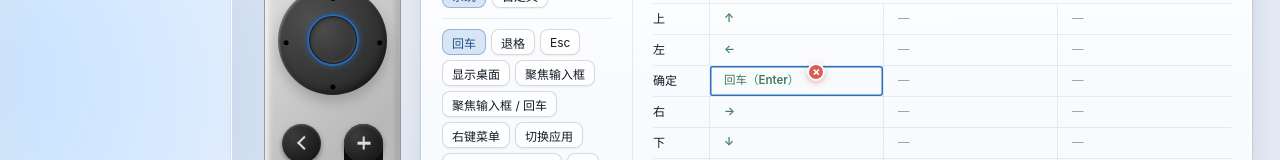
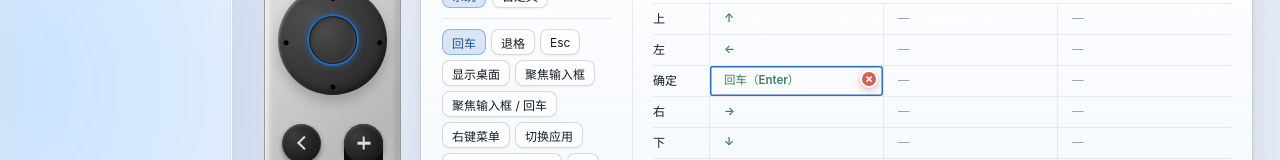
Before and after one commit to poluce/windows-remote-mic, a React (Vite) app: page / in a window 1280 px wide. Both pictures are taken after a click on the button "按键映射". Shown: the part 300-460 px from the top of the page. Built offline with nearby package versions, Linux system fonts and the light colour scheme.

Commit message:
fix: 映射表 × 移到整格内侧右上角
按交互确认：× 不再跟随文字，而是固定在格子内侧右上角（top:4px / right:5px），
格子右侧预留 28px 避免压字；矩阵仍禁止横向溢出。

```diff
--- a/src/pages/MappingPage.css
+++ b/src/pages/MappingPage.css
@@ -401,7 +401,8 @@
   align-items: center;
   gap: 4px;
   border-left: 1px solid var(--border);
-  padding: 4px 8px;
+  /* 右侧留给右上角的 ×，避免文字压到角标下面 */
+  padding: 4px 28px 4px 8px;
   font-size: 11.5px;
   color: var(--text-3);
   white-space: nowrap;
@@ -415,8 +416,7 @@
   align-items: center;
   min-width: 0;
   max-width: 100%;
-  /* 右侧留白 = × 直径（18px）+ 间距：避免绝对定位的 × 压住动作文字 */
-  padding: 2px 26px 2px 8px;
+  padding: 2px 8px;
   border-radius: 6px;
 }
 
@@ -450,9 +450,9 @@
 /* 右上角红色圆圈 ×：只在悬停 / 选中时出现 */
 .matrix-cell-x {
   position: absolute;
-  /* 贴内容容器的右上角，而不是文字中间 */
-  top: -7px;
-  right: 0;
+  /* 整格内侧右上角 */
+  top: 4px;
+  right: 5px;
   z-index: 2;
   display: none;
   align-items: center;
--- a/src/pages/mapping/MappingMatrix.tsx
+++ b/src/pages/mapping/MappingMatrix.tsx
@@ -128,6 +128,7 @@ export function MappingMatrix({
                       <span className="matrix-cell-label">
                         {entry?.action || "—"}
                       </span>
+                    </span>
                     {interactive && entry && (
                       <button
                         type="button"
@@ -142,7 +143,6 @@ export function MappingMatrix({
                         ×
                       </button>
                     )}
-                    </span>
                   </span>
                 );
               })}
```
Also changed, not shown: 2 other files (tests, documents, lock files or other folders). Lines whose indentation alone changed are shown as unchanged.
